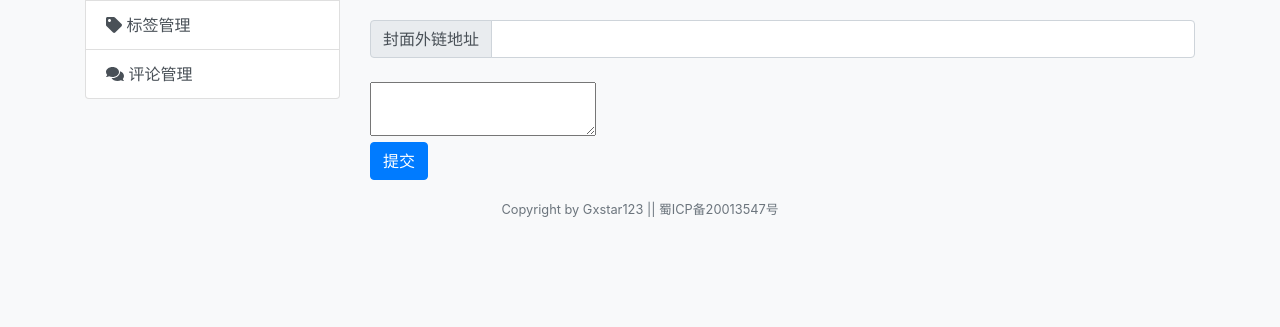
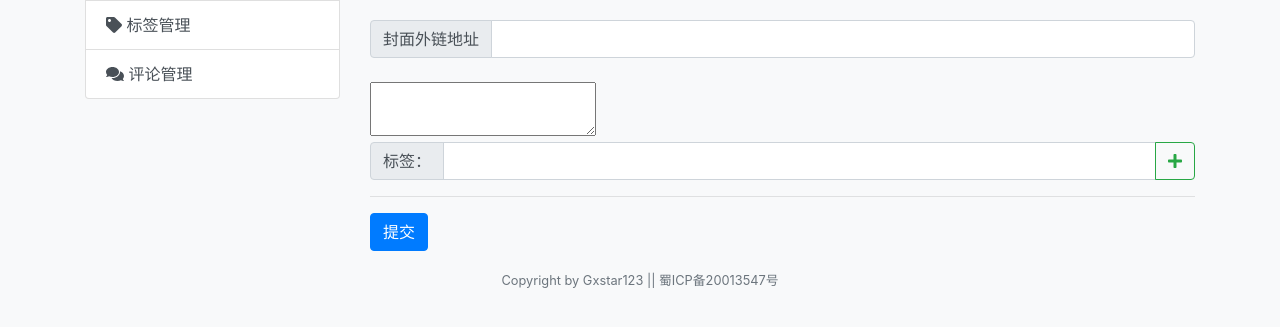
Before and after one commit to Gxstar/GxBlog, a Django app: page /admin/add/ in a window 1280 px wide. Shown: the part 203-530 px from the top of the page. Run offline with Django 3.2, Linux system fonts and the light colour scheme; data that the repository does not hold is empty; some libraries are stand-ins or nearby versions.

Commit message:
文章编辑页面标签添加

```diff
--- a/blog/templates/admin/editor.html
+++ b/blog/templates/admin/editor.html
@@ -35,10 +35,22 @@
         <br>
         <textarea name="editor">{{body|safe}}</textarea>
         <br>
+        <div class="input-group" id="article_tag">
+            <div class="input-group-prepend">
+                <span class="input-group-text">标签：</span>
+            </div>
+            <input type="text" id="tag_name" class="form-control">
+            <div class="input-group-append">
+                <button class="btn btn-outline-success" type="button" onclick="add_tag()"><i
+                        class="fas fa-plus"></i></button>
+            </div>
+        </div>
+        <hr>
         <div class="form-group">
             <button type="submit" class="btn btn-primary">提交</button>
         </div>
         <script>
+            // form标签内部一些事务处理
             CKEDITOR.replace('editor', { 'height': '550px' });
             $('#category option').each(function () {
                 var val = $(this).val();
@@ -46,8 +58,22 @@
                     $(this).attr("selected", "selected");
                 }
             })
+            // 文章标签添加按钮，纯js实现安全不保障
+            function add_tag() {
+                var tag_value = $("#tag_name").val();
+                $("#article_tag").after(
+                    "<br><div class='btn-group btn-group-sm' role='group'>\
+                        <button type='button' class='btn btn-secondary' disabled>"+tag_value+"</button>\
+                        <button type='button' class='btn btn-danger' onclick='del_tag'><i\
+                        class='fas fa-minus'></i></button >\
+                    </div>"
+                );
+            }
+            // 删除标签
+            function del_tag() {
+                $(this).remove();
+            }
         </script>
-
     </form>
 </div>
 {% else %}
--- a/blog/views.py
+++ b/blog/views.py
@@ -144,7 +144,7 @@ def article_save(request, article_id=0):
     article.cover = request.POST['cover']
     article.author = request.user
     for i in Category.objects.all():
-        if(i.name == request.POST['category']):
+        if i.name == request.POST['category']:
             article.category = i
             break
     article.body = request.POST['editor']
```
